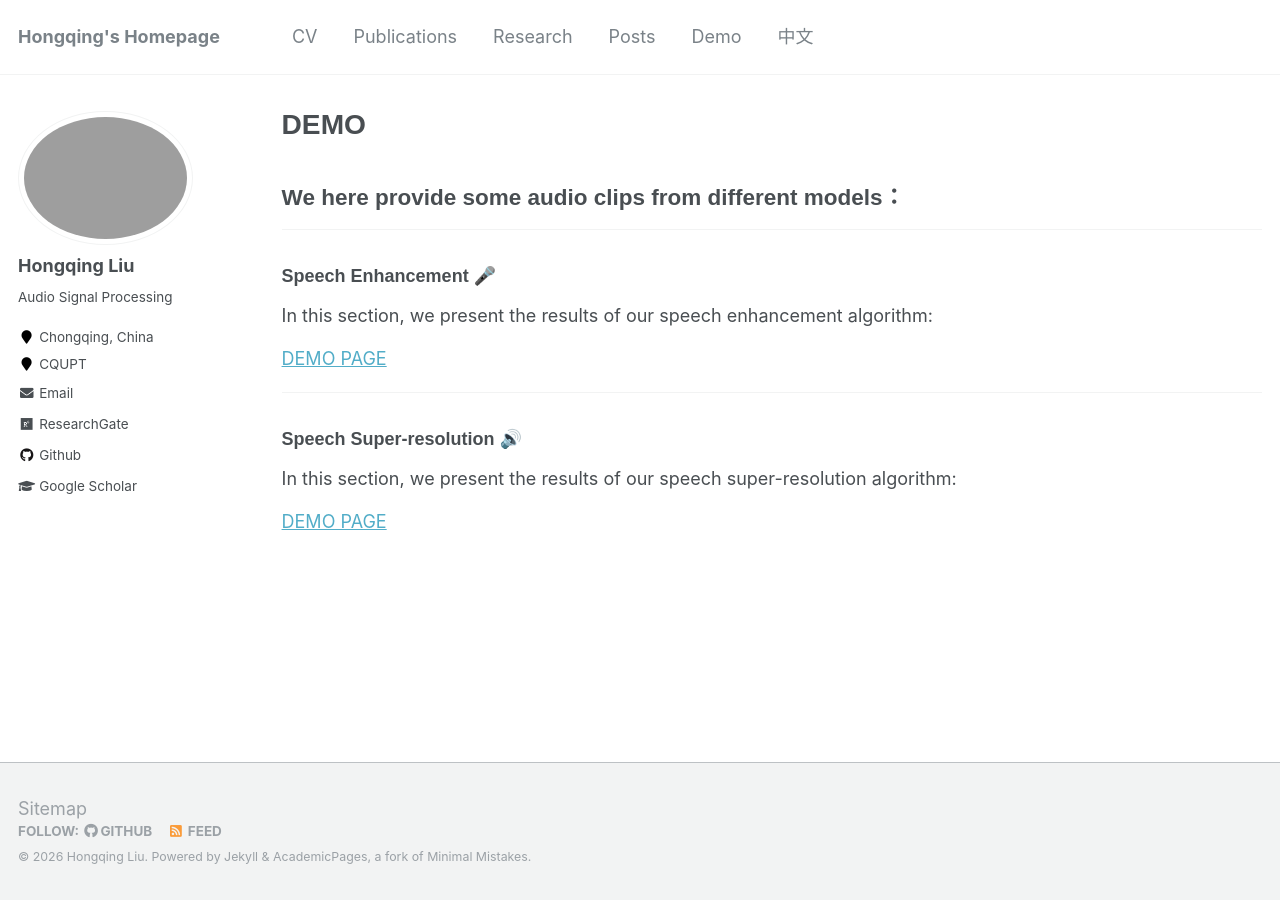
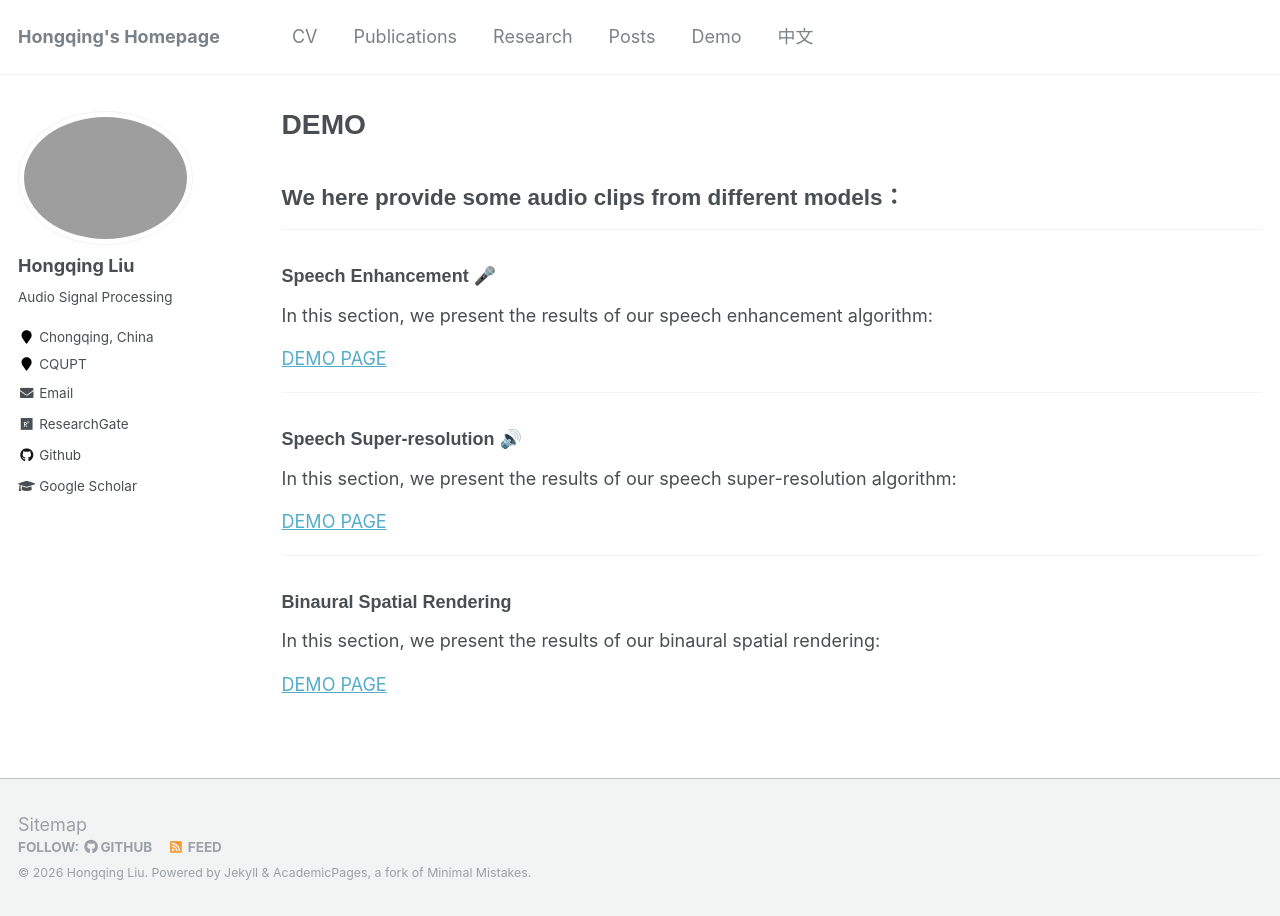
Before and after one commit to hong-qing-liu/english-hong-qing-liu.github.io, a Jekyll site: the page built from _pages/demo.md, in a window 1280 px wide. Built offline with Jekyll 4.4.1, drawn with Linux system fonts in a browser that asks for light colours.

Commit message:
Update demo.md

```diff
--- a/_pages/demo.md
+++ b/_pages/demo.md
@@ -21,3 +21,10 @@ In this section, we present the results of our speech enhancement algorithm:
 In this section, we present the results of our speech super-resolution algorithm:
 
 [DEMO PAGE](https://sdnetdemo.github.io/){:target="_blank"}
+
+
+---
+### Binaural Spatial Rendering
+In this section, we present the results of our binaural spatial rendering:
+
+[DEMO PAGE](https://leojie522.github.io/demo/){:target="_blank"}
```
